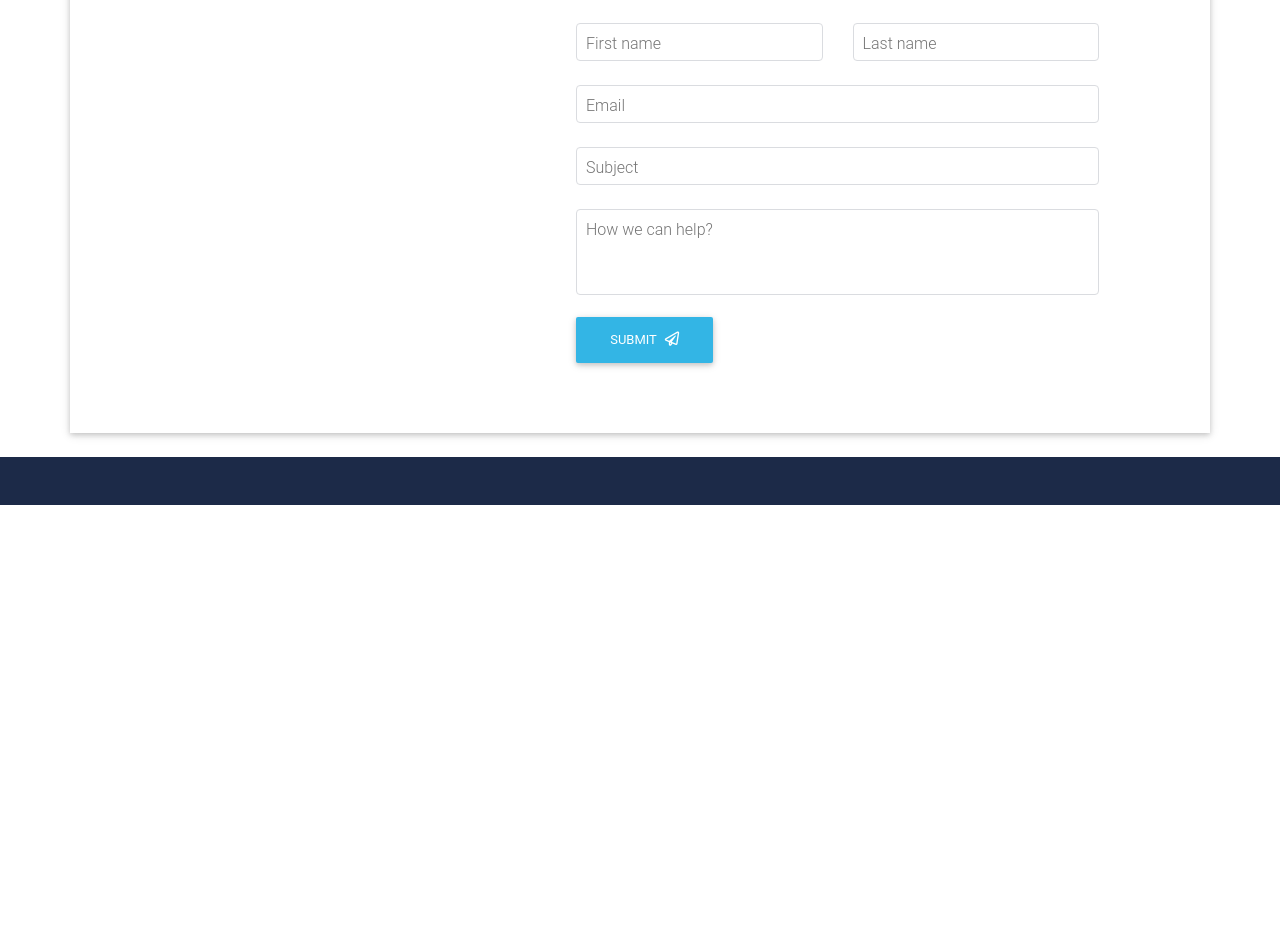
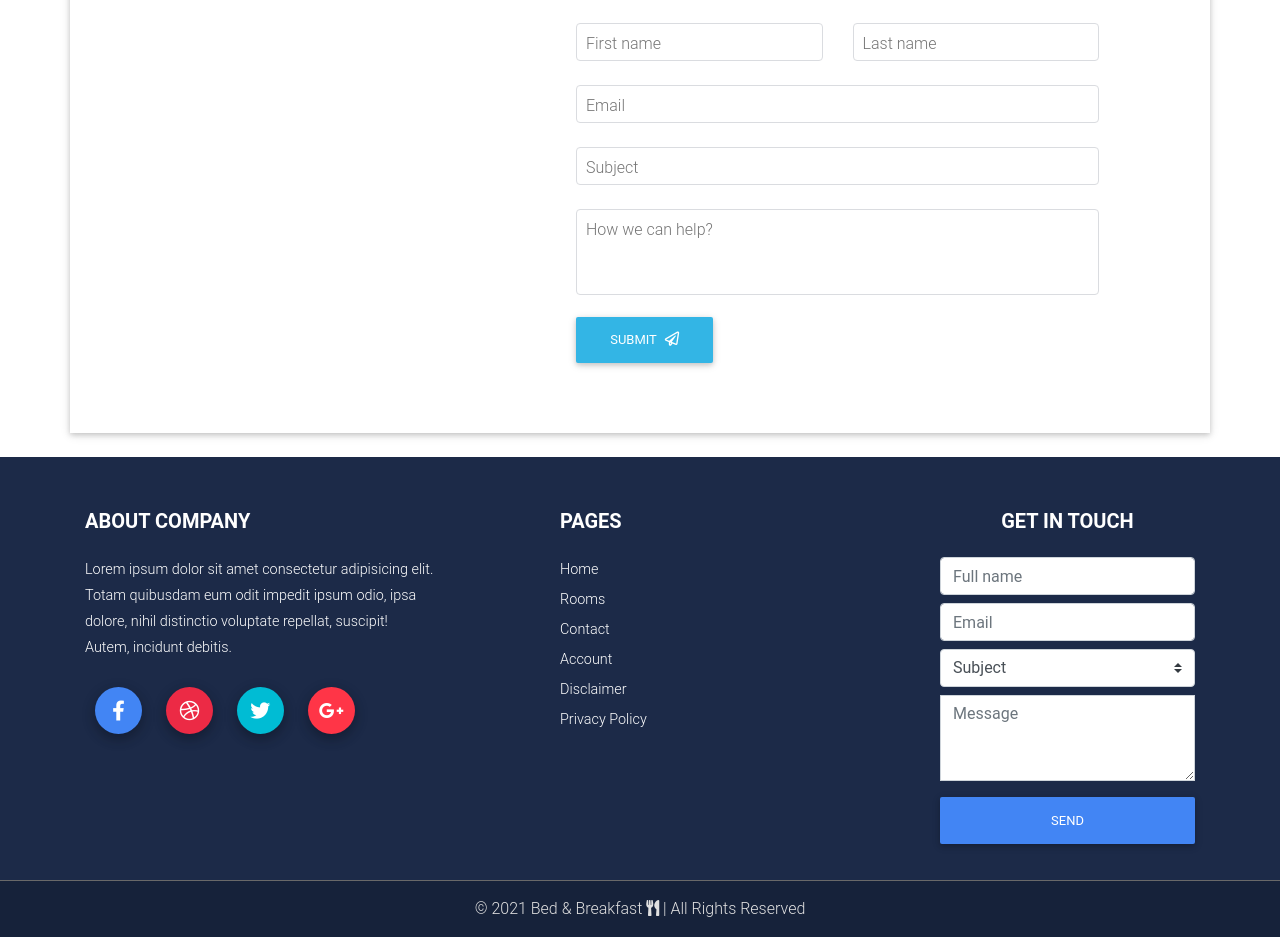
Before and after one commit to damianbednarz1984/CA_, a Flask app: page /contact in a window 1280 px wide. Shown: the part 464-1401 px from the top of the page. Before the commit the page ends 969 px from the top, so only its background shows below. Run offline with Flask 2, Linux system fonts and the light colour scheme; some libraries are stand-ins or nearby versions; some web fonts are replaced.

Commit message:
Created Footer/ContactForm

```diff
--- a/src/templates/base.html
+++ b/src/templates/base.html
@@ -18,6 +18,86 @@
 
 <footer class="page-footer mdb-color darken-3 text-center text-md-left pt-5">
 
+    <!--Footer Links-->
+    <div class="container mb-3">
+
+        <!--First row-->
+        <div class="row">
+
+          <!--First column-->
+          <div class="col-md-4 mt-1 mb-1 wow fadeIn" data-wow-delay="0.3s">
+            <!--About-->
+            <h5 class="title mb-4 font-weight-bold">ABOUT COMPANY</h5>
+
+            <p>Lorem ipsum dolor sit amet consectetur adipisicing elit. Totam quibusdam eum odit impedit ipsum odio, ipsa dolore, nihil distinctio voluptate repellat, suscipit! Autem, incidunt debitis.</p>
+
+            <div class="footer-socials mt-2">
+
+              <!--Facebook-->
+              <a type="button" class="btn-floating  btn-primary"><i class="fab fa-facebook-f"></i></a>
+              <!--Dribbble-->
+              <a type="button" class="btn-floating  btn-danger-2"><i class="fab fa-dribbble"></i></a>
+              <!--Twitter-->
+              <a type="button" class="btn-floating  btn-cyan"><i class="fab fa-twitter"></i></a>
+              <!--Google +-->
+              <a type="button" class="btn-floating  btn-danger"><i class="fab fa-google-plus-g"></i></a>
+
+            </div>
+          </div>
+          <!--/First column-->
+
+          <hr class="w-100 clearfix d-md-none">
+
+          <!--Second column-->
+          <div class="col-lg-3 ml-lg-auto col-md-4 mt-1 mb-1 wow fadeIn" data-wow-delay="0.3s">
+            <!--Search-->
+            <h5 class="text-uppercase mb-4 font-weight-bold">Pages</h5>
+            <p class="mb-1"><a href="#">Home</a></p>
+            <p class="mb-1"><a href="#">Rooms</a></p>
+            <p class="mb-1"><a href="#">Contact</a></p>
+            <p class="mb-1"><a href="#">Account</a></p>
+            <p class="mb-1"><a href="#">Disclaimer</a></p>
+            <p class="mb-1"><a href="#">Privacy Policy</a></p>
+
+          </div>
+          <!--/Second column-->
+
+          <hr class="w-100 clearfix d-md-none">
+
+          <!--Third column-->
+          <div class="col-lg-3 ml-lg-auto col-md-4 mt-1 mb-1 wow fadeIn" data-wow-delay="0.3s">
+            <!--Contact-->
+            <h5 class="text-uppercase mb-4 font-weight-bold text-center" id="footer_form_title">Get in Touch</h5>
+            <p class="mb-4 text-center" id="footer_form_res"></p>
+            <form id="footer_form">
+              <input type="text" id="full_name" name="full_name" class="form-control mb-2" id="email" name="email" placeholder="Full name" required>
+              <input type="email" id="email" name="email" class="form-control mb-2" placeholder="Email" required>
+                  <select name="subject" id="subject" class="browser-default custom-select mb-2" required>
+                      <option disabled selected>Subject</option>
+                      <option value="Feedback">Feedback</option>
+                      <option value="Request for a room">Request for room</option>
+                      <option value="Other">Other</option>
+                  </select>
+                <div class="form-group">
+                      <textarea class="form-control rounded-0" id="message" name="message" rows="3" placeholder="Message" required></textarea>
+                </div>
+                <button type="submit" id="footer_form_btn" name="submit" class="btn btn-primary btn-block">Send</button>
+            </form>
+
+          </div>
+          <!--/Third column-->
+
+        </div>
+        <!--/First row-->
+
+      </div>
+      <!--/Footer Links-->
+  <hr style="background: #757575; margin: 0;">
+      <!--Copyright-->
+      <div class="footer-copyright py-3 text-center">
+        <div class="container-fluid text-light">&copy; 2021 Bed & Breakfast <i class="fas fa-utensils"></i> | All Rights Reserved</div>
+      </div>
+      <!--/Copyright-->
 <script>
 $(document).ready(function(){
 $("#res_div").hide();
```
